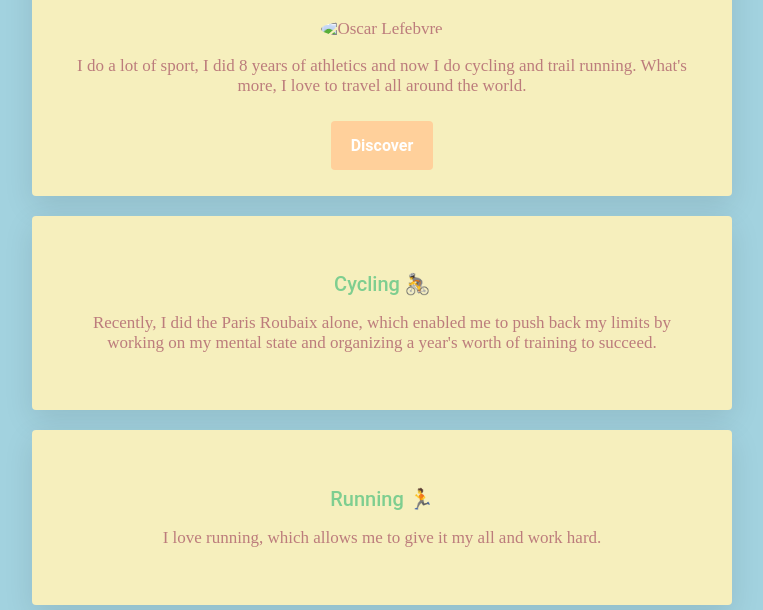
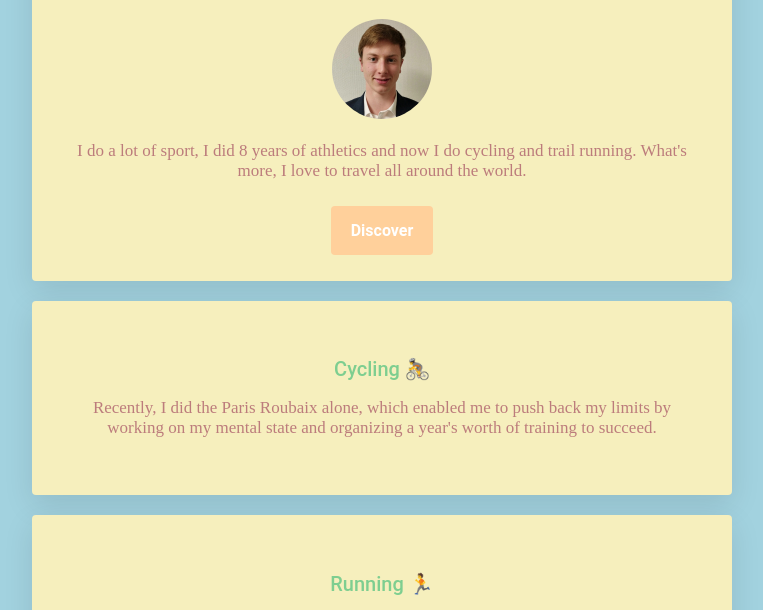
Before and after one commit to Lefebvrefournier-Oscar/my-profile, a plain HTML site: page index.html in a window 1280 px wide. Shown: the part 142-752 px from the top of the page, without its empty margins (258-1021 px from the left). Drawn offline with Linux system fonts and the light colour scheme.

Commit message:
Update index.html

```diff
--- a/index.html
+++ b/index.html
@@ -13,7 +13,7 @@
  <div class="container">
    <div class="card-white" id="introduction">
    <h1>Hello, I'm Oscar</h1>
-   <img src="images/profile.jpeg" class="img-circle" width="100px" alt="Oscar Lefebvre">
+   <img src="profile.jpeg" class="img-circle" width="100px" alt="Oscar Lefebvre">
    <p>
    I do a lot of sport, I did 8 years of athletics and now I do cycling and trail running. What's more, I love to travel all around the world.
    </p>
```
